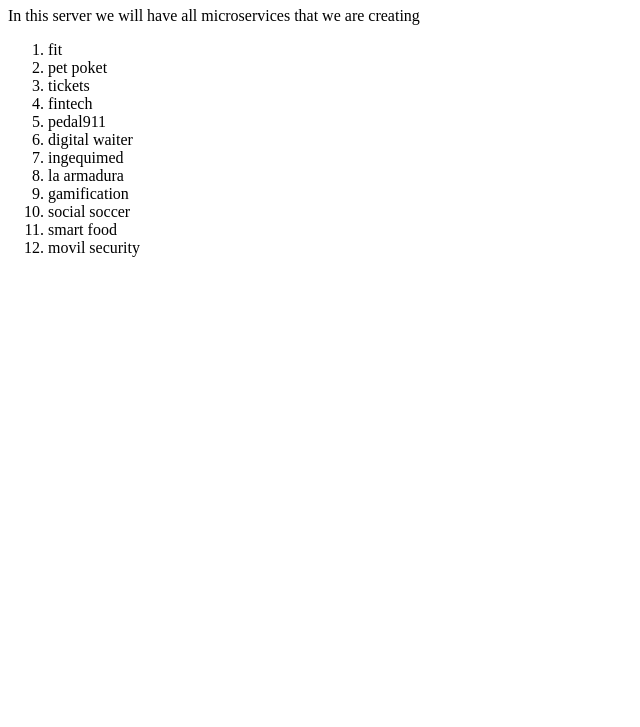
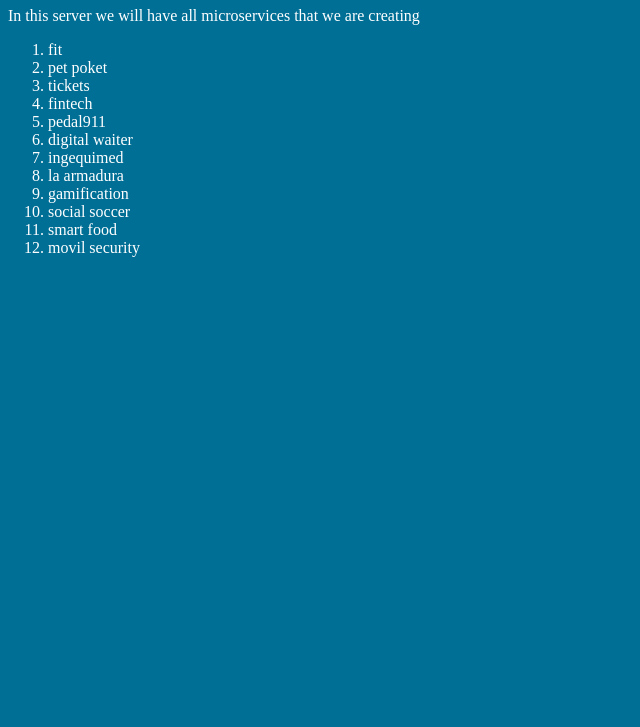
Before and after one commit to LINKEARNET/k, a plain HTML site: page index.html in a window 1280 px wide. Shown: the part 73-800 px from the top of the page, without its empty margins (0-640 px from the left). Drawn offline with Linux system fonts and the light colour scheme.

Commit message:
increase css file

```diff
--- /dev/null
+++ b/css/style.css
@@ -0,0 +1,4 @@
+body {
+  background-color: #006F96;
+  color: white;
+}
--- a/index.html
+++ b/index.html
@@ -4,6 +4,7 @@
     <meta charset="utf-8">
     <meta name="viewport" content="width=device-width">
     <title>k server</title>
+      <link rel="stylesheet" type="text/css" href="css/style.css">
   </head>
   <body>
     <h1>k server</h1>
```
